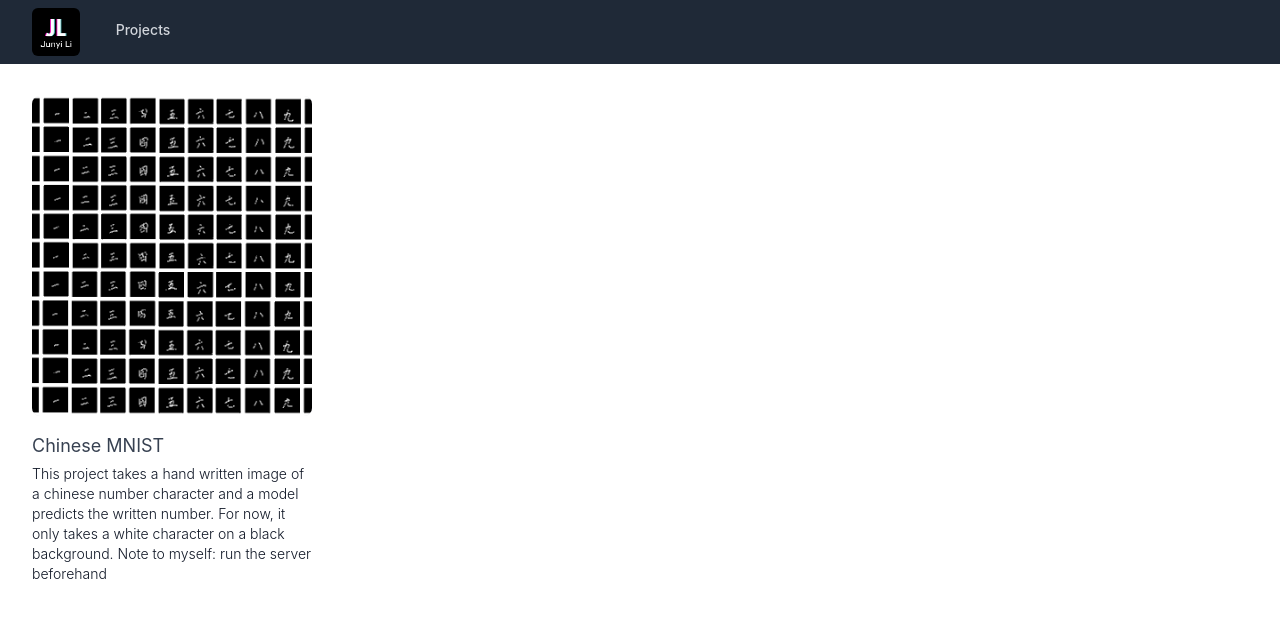
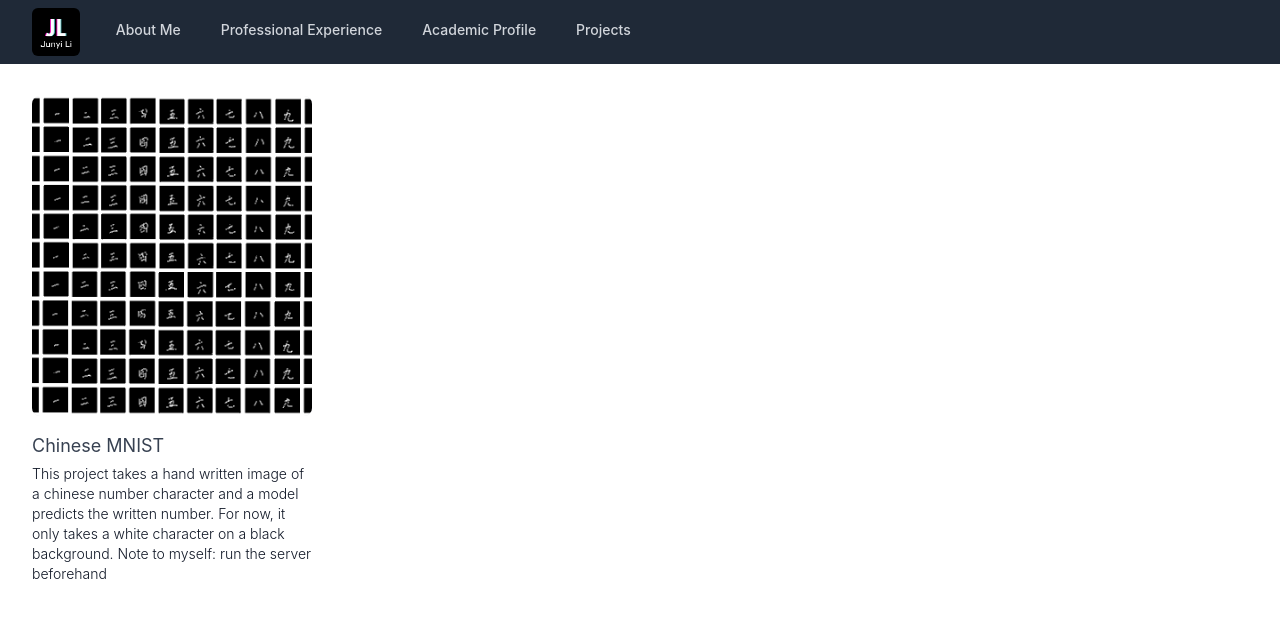
Before and after one commit to JunyiLi0/portfolio, a React (Create React App) app in the folder frontend/: page /projects in a window 1280 px wide. Shown: the top 618 px of the page. Built offline with nearby package versions, Linux system fonts and the light colour scheme; the HTML template or start-up script is replaced by a standard one.

Commit message:
add: button on navbar that redirects to sections

```diff
--- a/frontend/package.json
+++ b/frontend/package.json
@@ -17,6 +17,7 @@
     "react-dom": "^18.3.1",
     "react-router-dom": "^6.27.0",
     "react-scripts": "^5.0.1",
+    "react-scroll": "^1.9.3",
     "react-tilt": "^1.0.2",
     "react-vertical-timeline-component": "^3.6.0",
     "three": "^0.173.0",
--- a/frontend/src/components/Navbar.js
+++ b/frontend/src/components/Navbar.js
@@ -1,8 +1,28 @@
-import React from "react";
-import { Link } from "react-router-dom"; // Import Link from React Router
+import React, { useState, useEffect } from "react";
+import { Link } from "react-router-dom";
+import { Link as ScrollLink, Events, scrollSpy } from "react-scroll";
 import logo from "../assets/logo.png";
 
 export default function Navbar() {
+  const [activeSection, setActiveSection] = useState("");
+
+  useEffect(() => {
+    Events.scrollEvent.register("begin", function () {
+      console.log("begin", arguments);
+    });
+
+    Events.scrollEvent.register("end", function () {
+      console.log("end", arguments);
+    });
+
+    scrollSpy.update();
+
+    return () => {
+      Events.scrollEvent.remove("begin");
+      Events.scrollEvent.remove("end");
+    };
+  }, []);
+
   return (
     <nav className="fixed top-0 w-full bg-gray-800 z-50">
       <div className="mx-auto max-w-7xl px-2 sm:px-6 lg:px-8">
@@ -34,7 +54,7 @@ export default function Navbar() {
               <svg
                 className="hidden h-6 w-6"
                 fill="none"
-                viewBox="0 0 24 24"
+                viewBox="0 24 24"
                 strokeWidth="1.5"
                 stroke="currentColor"
                 aria-hidden="true"
@@ -55,6 +75,47 @@ export default function Navbar() {
             </div>
             <div className="hidden sm:ml-6 sm:block">
               <div className="flex space-x-4">
+                <ScrollLink
+                  to="about-me"
+                  smooth={true}
+                  duration={500}
+                  className={`rounded-md px-3 py-3 text-sm font-medium ${
+                    activeSection === "about-me"
+                      ? "bg-gray-700 text-white"
+                      : "text-gray-300 hover:bg-gray-700 hover:text-white"
+                  }`}
+                  onSetActive={() => setActiveSection("about-me")}
+                >
+                  About Me
+                </ScrollLink>
+                <ScrollLink
+                  to="professional-experience"
+                  smooth={true}
+                  duration={500}
+                  className={`rounded-md px-3 py-3 text-sm font-medium ${
+                    activeSection === "professional-experience"
+                      ? "bg-gray-700 text-white"
+                      : "text-gray-300 hover:bg-gray-700 hover:text-white"
+                  }`}
+                  onSetActive={() =>
+                    setActiveSection("professional-experience")
+                  }
+                >
+                  Professional Experience
+                </ScrollLink>
+                <ScrollLink
+                  to="academic-profile"
+                  smooth={true}
+                  duration={500}
+                  className={`rounded-md px-3 py-3 text-sm font-medium ${
+                    activeSection === "academic-profile"
+                      ? "bg-gray-700 text-white"
+                      : "text-gray-300 hover:bg-gray-700 hover:text-white"
+                  }`}
+                  onSetActive={() => setActiveSection("academic-profile")}
+                >
+                  Academic Profile
+                </ScrollLink>
                 <Link
                   to="/projects"
                   className="rounded-md px-3 py-3 text-sm font-medium text-gray-300 hover:bg-gray-700 hover:text-white"
@@ -72,10 +133,49 @@ export default function Navbar() {
         <div className="space-y-1 px-2 pb-3 pt-2">
           <Link
             to="/projects"
-            className="rounded-md px-3 py-2 text-sm font-medium text-gray-300 hover:bg-gray-700 hover:text-white"
+            className="rounded-md px-3 py-3 text-sm font-medium text-gray-300 hover:bg-gray-700 hover:text-white"
           >
             Projects
           </Link>
+          <ScrollLink
+            to="about-me"
+            smooth={true}
+            duration={500}
+            className={`rounded-md px-3 py-2 text-sm font-medium ${
+              activeSection === "about-me"
+                ? "bg-gray-700 text-white"
+                : "text-gray-300 hover:bg-gray-700 hover:text-white"
+            }`}
+            onSetActive={() => setActiveSection("about-me")}
+          >
+            About Me
+          </ScrollLink>
+          <ScrollLink
+            to="professional-experience"
+            smooth={true}
+            duration={500}
+            className={`rounded-md px-3 py-2 text-sm font-medium ${
+              activeSection === "professional-experience"
+                ? "bg-gray-700 text-white"
+                : "text-gray-300 hover:bg-gray-700 hover:text-white"
+            }`}
+            onSetActive={() => setActiveSection("professional-experience")}
+          >
+            Professional Experience
+          </ScrollLink>
+          <ScrollLink
+            to="academic-profile"
+            smooth={true}
+            duration={500}
+            className={`rounded-md px-3 py-2 text-sm font-medium ${
+              activeSection === "academic-profile"
+                ? "bg-gray-700 text-white"
+                : "text-gray-300 hover:bg-gray-700 hover:text-white"
+            }`}
+            onSetActive={() => setActiveSection("academic-profile")}
+          >
+            Academic Profile
+          </ScrollLink>
         </div>
       </div>
     </nav>
--- a/frontend/src/index.css
+++ b/frontend/src/index.css
@@ -16,6 +16,6 @@ code {
     monospace;
 }
 
-.main-content {
+.home-section {
   padding-top: 64px;
 }
--- a/frontend/src/pages/home/Home.js
+++ b/frontend/src/pages/home/Home.js
@@ -8,18 +8,27 @@ import { FullPageScroll } from "../../components";
 
 const Home = () => {
   return (
-    <div className="main-content">
+    <div>
       <div>
         <FullPageScroll />
       </div>
-      <section className="relative w-full h-screen mx-auto">
+      <section
+        id="about-me"
+        className="relative w-full h-screen mx-auto home-section"
+      >
         <AboutMe />
         <ComputersCanvas />
       </section>
-      <section className="relative w-full h-screen mx-auto">
+      <section
+        id="professional-experience"
+        className="relative w-full h-screen mx-auto home-section"
+      >
         <ProfessionalExperience />
       </section>
-      <section className="relative w-full h-screen mx-auto">
+      <section
+        id="academic-profile"
+        className="relative w-full h-screen mx-auto home-section"
+      >
         <AcademicProfile />
       </section>
       <div>
```
Also changed, not shown: 1 other file (tests, documents, lock files or other folders).
